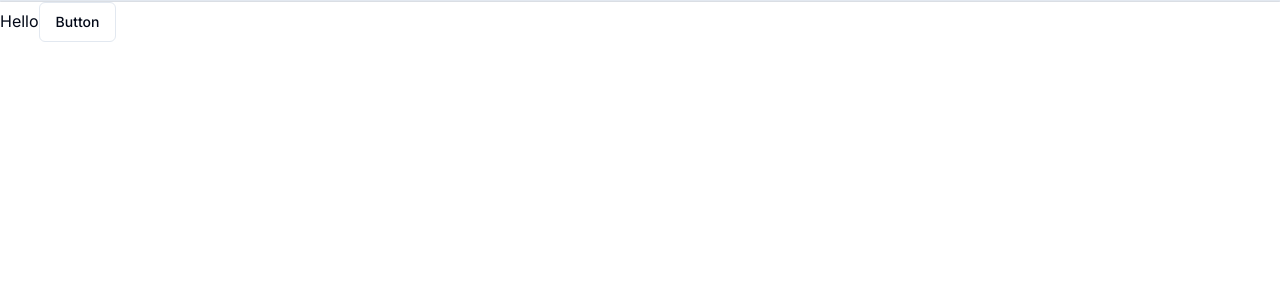
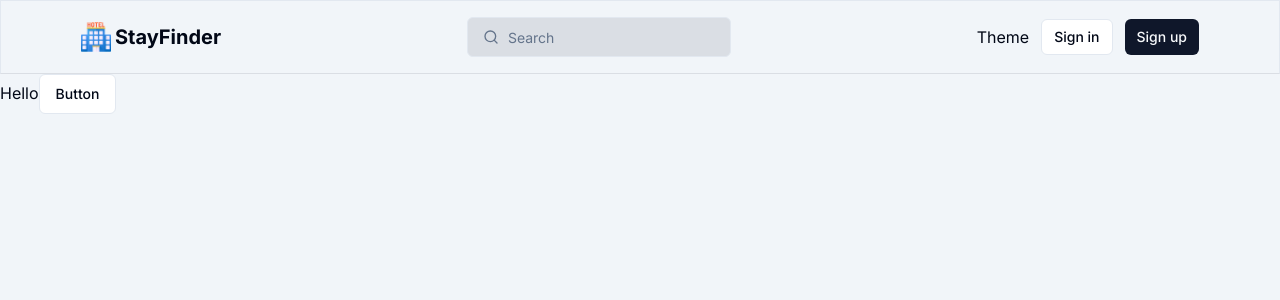
Before and after one commit to Nikitha0904/Hotel-Booking-Web-App, a Next.js app: page / in a window 1280 px wide. Shown: the top 300 px of the page. Built offline with nearby package versions, Linux system fonts and the light colour scheme; no server answers.

Commit message:
Navbar added

```diff
--- a/app/layout.tsx
+++ b/app/layout.tsx
@@ -9,7 +9,7 @@ const inter = Inter({ subsets: ["latin"] });
 export const metadata: Metadata = {
   title: "Hotel Booking Web App",
   description: "Book a hotel of your choice",
-  icons: {icon: '/image.png'}
+  icons: {icon: '/logo.png'}
 };
 
 export default function RootLayout({
@@ -22,8 +22,14 @@ export default function RootLayout({
     <html lang="en" suppressHydrationWarning>
 
       <body className={inter.className}>
+        <main className="flex flex-col min-h-screen bg-secondary">
         <NavBar/>
-      {children}</body>
+        <section className="flex-grow">
+        {children}
+        </section>
+
+      </main>
+      </body>
     </html>
     </ClerkProvider>
   );
--- /dev/null
+++ b/components/SearchInput.tsx
@@ -0,0 +1,15 @@
+'use client'
+
+import { Search } from "lucide-react"
+import { Input } from "./ui/input"
+
+const SearchInput = () => {
+  return (
+    <div className="relative sm:block hidden">
+    <Search className="absolute h-4 w-4 top-3  left-4 text-muted-foreground" />
+      <Input placeholder="Search" className="pl-10 bg-primary/10"/>
+    </div>
+  )
+}
+
+export default SearchInput
--- /dev/null
+++ b/components/container.tsx
@@ -0,0 +1,9 @@
+const Container = ({children}: {children : React.ReactNode}) => {
+  return (
+    <div className="max-w-[1920px] w-full mx-auto xl:px-20 px-4 py-4">
+      {children}
+    </div>
+  )
+}
+
+export default Container
--- a/components/layout/NavBar.tsx
+++ b/components/layout/NavBar.tsx
@@ -1,12 +1,43 @@
 'use client'
-import { UserButton } from '@clerk/nextjs'
+import { UserButton, useAuth } from '@clerk/nextjs'
+import Container from '../container'
+import Image from 'next/image'
+import { useRouter } from 'next/navigation'
+import { Button } from '../ui/button'
+import SearchInput from '../SearchInput'
 
 const NavBar = () => {
-  return (
-    <div className='sticky top-0 border border-b-primary/10 bg-secondary'>
-      <UserButton afterSignOutUrl='/' />
-    </div>
-  )
+    const router = useRouter()
+    const {userId} = useAuth()
+    return (
+        <div className='sticky top-0 border border-b-primary/10 bg-secondary'>
+
+
+
+            <Container>
+            <div className='flex justify-between items-center'>
+                <div className='flex items-center gap-1 cursor-pointer' onClick={() => router.push('/')}>
+                    <Image src='/logo.png' alt ="logo" width={30} height={30}/>
+                    <div className='font-bold text-xl'>
+                        StayFinder
+                    </div>
+
+                </div>
+                <SearchInput/>
+                <div className='flex gap-3 items-center '>
+                        <div>Theme</div>
+                        <UserButton afterSignOutUrl='/' />
+                        {!userId && <>
+
+                        <Button variant='outline' size='sm' onClick={() => router.push('/sign-in')}>Sign in</Button>
+                        <Button size={'sm'} onClick={() => router.push('/sign-up')}>Sign up</Button>
+
+                        </>}
+                    </div>
+                    </div>
+            </Container>
+        </div>
+    )
 }
 
 export default NavBar
--- /dev/null
+++ b/components/ui/input.tsx
@@ -0,0 +1,25 @@
+import * as React from "react"
+
+import { cn } from "@/lib/utils"
+
+export interface InputProps
+  extends React.InputHTMLAttributes<HTMLInputElement> {}
+
+const Input = React.forwardRef<HTMLInputElement, InputProps>(
+  ({ className, type, ...props }, ref) => {
+    return (
+      <input
+        type={type}
+        className={cn(
+          "flex h-10 w-full rounded-md border border-input bg-background px-3 py-2 text-sm ring-offset-background file:border-0 file:bg-transparent file:text-sm file:font-medium placeholder:text-muted-foreground focus-visible:outline-none focus-visible:ring-2 focus-visible:ring-ring focus-visible:ring-offset-2 disabled:cursor-not-allowed disabled:opacity-50",
+          className
+        )}
+        ref={ref}
+        {...props}
+      />
+    )
+  }
+)
+Input.displayName = "Input"
+
+export { Input }
```
Also changed, not shown: public/image.png (deleted), public/logo.png.
